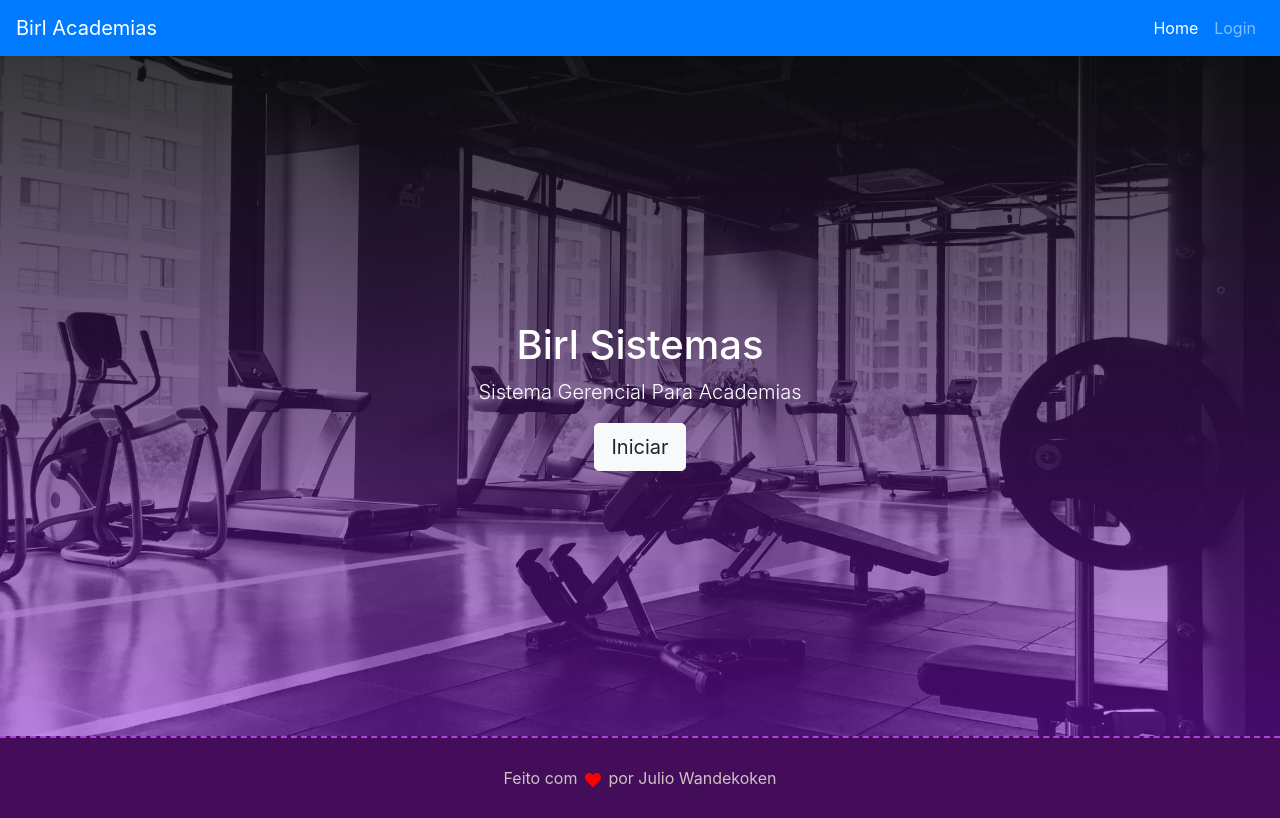
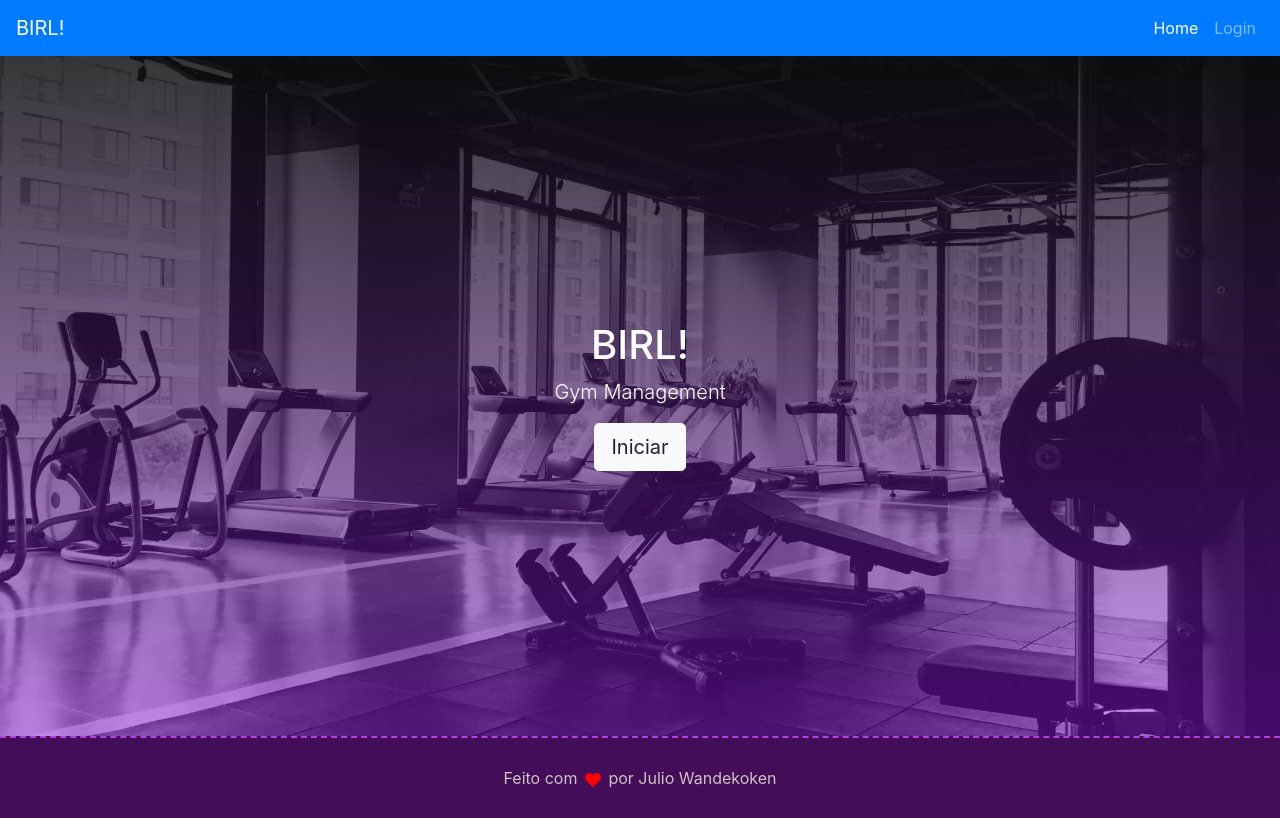
Before and after one commit to jwandekoken/puc-engsoftware-tcc-frontend, a React (Create React App) app: page / in a window 1280 px wide. Built offline with nearby package versions, Linux system fonts and the light colour scheme.

Commit message:
changed home banner text

```diff
--- a/src/pages/home/components/HeroBanner.js
+++ b/src/pages/home/components/HeroBanner.js
@@ -1,18 +1,18 @@
 import React from "react";
-import { Button } from "react-bootstrap";
+import { Button, Container } from "react-bootstrap";
 
 import styles from "./HeroBanner.module.css";
 
 const HeroBanner = () => {
   return (
     <div className={styles.mainWrapper}>
-      <div className={styles.contentWrapper}>
-        <h1>Birl Sistemas</h1>
-        <p className="lead">Sistema Gerencial Para Academias</p>
+      <Container className={styles.contentWrapper}>
+        <h1>BIRL!</h1>
+        <p className="lead">Gym Management</p>
         <Button variant="light" size="lg">
           Iniciar
         </Button>
-      </div>
+      </Container>
     </div>
   );
 };
--- a/src/shared/components/navigation/Navigation.js
+++ b/src/shared/components/navigation/Navigation.js
@@ -9,7 +9,7 @@ import { logOffUser } from "../../redux/actions/auth";
 const Navigation = ({ auth, logOffUser }) => {
   return (
     <Navbar bg="primary" variant="dark" expand="md">
-      <Navbar.Brand href="#home">Birl Academias</Navbar.Brand>
+      <Navbar.Brand href="#home">BIRL!</Navbar.Brand>
       <Navbar.Toggle aria-controls="basic-navbar-nav" />
       <Navbar.Collapse id="basic-navbar-nav">
         <Nav className="ml-auto">
```
